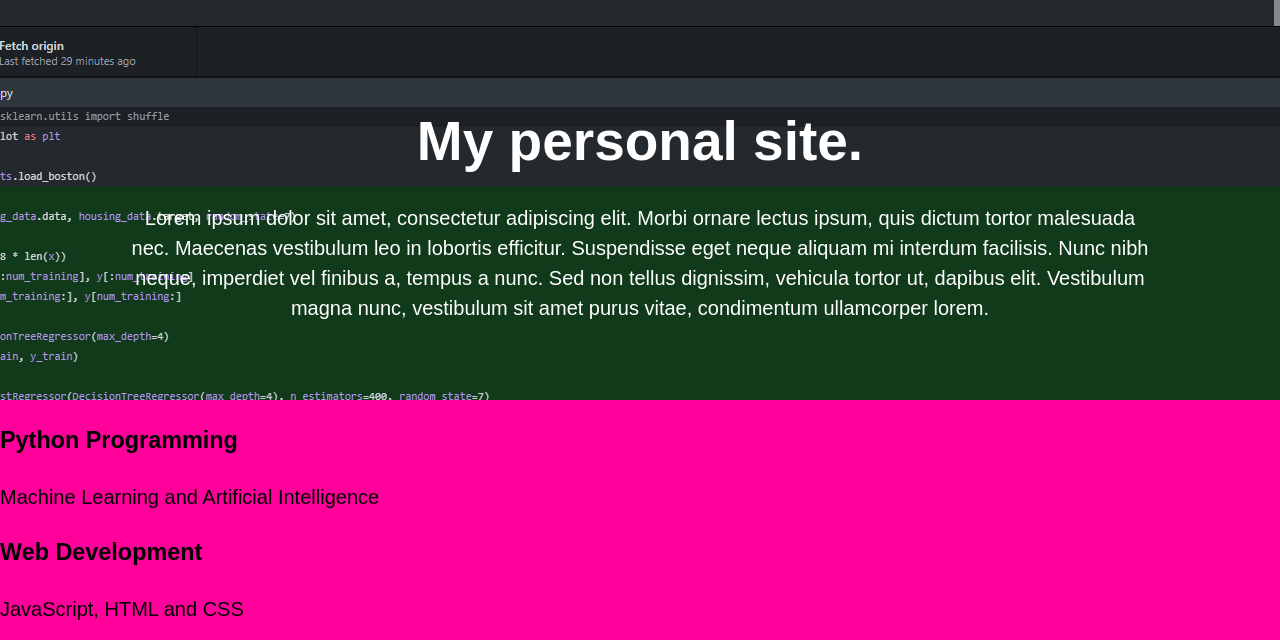
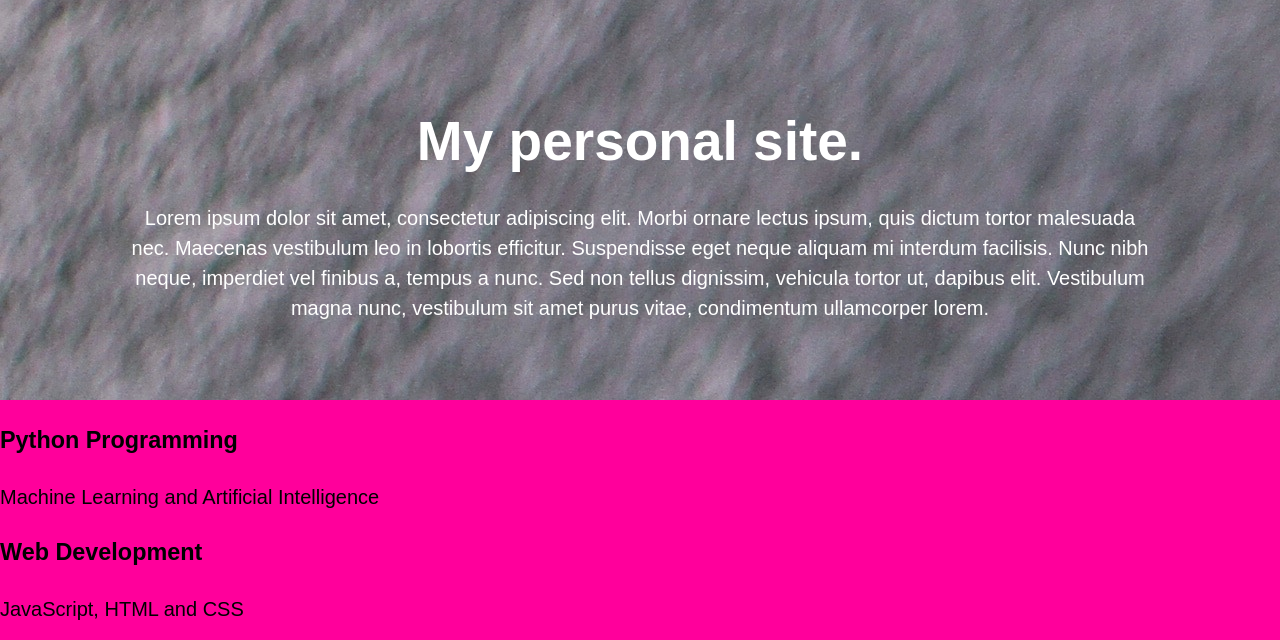
Before and after one commit to RichelleT/DjangoProjects, a Django app: page / in a window 1280 px wide. Shown: the part 103-743 px from the top of the page. Run offline with Django 3.2, Linux system fonts and the light colour scheme.

Commit message:
Update main.css

```diff
--- a/Project_One/Alpha/static/Alpha/main.css
+++ b/Project_One/Alpha/static/Alpha/main.css
@@ -72,7 +72,7 @@ Showcase
 */
 #showcase {
 	min-height: 400px;
-	background: url('/static/img/homeOne.png') 95% 0 no-repeat fixed;
+	background: url('/static/img/homeTwo.jpg') no-repeat 0 -400px;
 	text-align: center;
 	color: #ffffff;
 }
```
